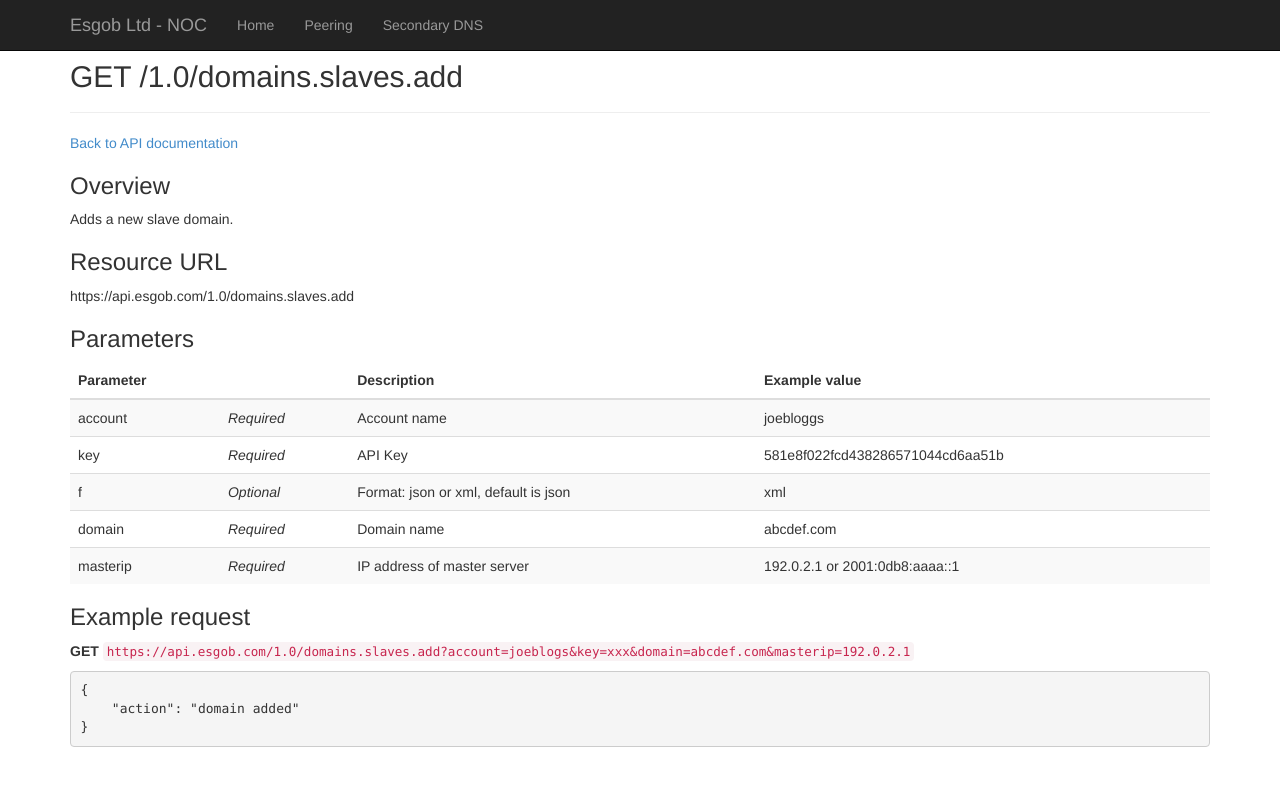
After one commit to flyworker/nocwebsite, a Python web app: template templates/docs_api/domains.slaves.add.html in a window 1280 px wide. The commit adds this page. Shown: the top 786 px of the page. Run offline with Jinja, Linux system fonts and the light colour scheme; the template is opened without the code that fills it, so the values that code supplies are empty; some libraries are stand-ins or nearby versions.

Commit message:
started on API documentation

```diff
--- /dev/null
+++ b/templates/docs_api/domains.slaves.add.html
@@ -0,0 +1,23 @@
+{% extends "layout_api_resource.html" %}
+{% block resourceurl %}/1.0/domains.slaves.add{% endblock %}
+{% block overview %}Adds a new slave domain.{% endblock %}
+{% block paramstable %}
+                        <tr>
+                                <td>domain</td>
+                                <td><i>Required</i></td>
+                                <td>Domain name</td>
+                                <td>abcdef.com</td>
+                        </tr>
+                        <tr>
+                                <td>masterip</td>
+                                <td><i>Required</i></td>
+                                <td>IP address of master server</td>
+                                <td>192.0.2.1 or 2001:0db8:aaaa::1</td>
+                        </tr>
+{% endblock %}
+{% block exampleqry %}account=joeblogs&key=xxx&domain=abcdef.com&masterip=192.0.2.1{% endblock %}
+{% block examplejson %}
+{
+    "action": "domain added"
+}
+{% endblock %}
--- a/templates/layout.html
+++ b/templates/layout.html
@@ -3,11 +3,11 @@
 	<head>
 		<title>{% block title %}{% endblock %}</title>
 		<meta name="viewport" content="width=device-width, initial-scale=1.0">
-        <link rel="stylesheet" href="static/css/noc.css">
-        <script src="static/js/jquery-1.10.2.min.js"></script>
-        <script src="static/js/bootstrap.min.js"></script>
+        <link rel="stylesheet" href="/static/css/noc.css">
+        <script src="/static/js/jquery-1.10.2.min.js"></script>
+        <script src="/static/js/bootstrap.min.js"></script>
         <script type="text/javascript" src="https://maps.google.com/maps/api/js?sensor=true"></script>
-        <script src="static/js/gmaps.js"></script>
+        <script src="/static/js/gmaps.js"></script>
     <!-- Bootstrap -->
 
 {% macro navlink(endpoint,text, icon='') %}
@@ -32,7 +32,7 @@
     <![endif]-->
     <link rel="shortcut icon" type="image/x-icon" href="/favicon.ico"/>
 
-   <link href="static/css/bootstrap.min.css" rel="stylesheet" media="screen">
+   <link href="/static/css/bootstrap.min.css" rel="stylesheet" media="screen">
 	</head>
 	<body>
      <div class="navbar navbar-inverse navbar-fixed-top">
--- /dev/null
+++ b/templates/layout_api_resource.html
@@ -0,0 +1,52 @@
+{% extends "layout.html" %}
+{% block title %}Esgob Ltd - API {{ self.resourceurl() }}{% endblock %}
+{% block body %}
+        <div class="page-header">
+            <h2>GET {{ self.resourceurl() }}</h2>
+        </div>
+	<p><a href="/docs/api">Back to API documentation</a></p>
+	<h3>Overview</h3>
+	<div>
+		<p>{% block overview %}{% endblock %}</p>
+	</div>
+	<h3>Resource URL</h3>
+	<div>
+		<p>https://api.esgob.com{{ self.resourceurl() }}</p>
+	<h3>Parameters</h3>
+	<table class="table table-striped">
+		<thead>
+			<tr>
+				<th>Parameter</th>
+				<th> </th>
+				<th>Description</th>
+				<th>Example value</th>
+			</tr>
+		</thead>
+		<tbody>
+			<tr>
+				<td>account</td>
+				<td><i>Required</i></td>
+				<td>Account name</td>
+				<td>joebloggs</td>
+			</tr>
+			<tr>
+				<td>key</td>
+				<td><i>Required</i></td>
+				<td>API Key</td>
+				<td>581e8f022fcd438286571044cd6aa51b</td>
+			</tr>
+			<tr>
+				<td>f</td>
+				<td><i>Optional</i></td>
+				<td>Format: json or xml, default is json</td>
+				<td>xml</td>
+			</tr>
+{% block paramstable %}
+{% endblock %}
+		</tbody>
+	</table>
+	<h3>Example request</h3>
+	<p><b>GET</b> <code>https://api.esgob.com{{ self.resourceurl() }}?{{ self.exampleqry() }}</code></p>
+	<pre>{{ self.examplejson() }}</pre>
+
+{% endblock %}
--- a/templates/secondary_dns.html
+++ b/templates/secondary_dns.html
@@ -16,9 +16,10 @@
 		<li><a href="http://en.wikipedia.org/wiki/Domain_Name_System_Security_Extensions" target="_blank">DNSSEC</a> compliant</li>
 		<li>AXFR over both v4 + v6</li>
 		<li>Hosting of both forward and reverse zones</li>
+		<li>Full <a href="/docs/api">REST API</a> access to all configuration</li>
 		<li>Coming soon:</li>
 		<ul>
-			<li>REST API and web interface</li>
+			<li>Web interface</li>
 			<li>TSIG inbound</li>
 			<li>Multi master</li>
 		</ul>
@@ -40,6 +41,6 @@
 	We will honor notifies that are sent to the AXFR host.<br/>
 	</p>
 	<h3>Beta</h3>
-	<p>Our API and web interface are now being finished, but to participate please email <a href="mailto:noc@esgob.com">noc@esgob.com</a>, include a list of domains and your master IP.</p>
+	<p>To participate please email <a href="mailto:noc@esgob.com">noc@esgob.com</a>.</p>
 
 {% endblock %}
```
Also changed, not shown: main.py (+9 -0 lines), templates/docs_api.html (added, +59 -0 lines), 1 other file.
